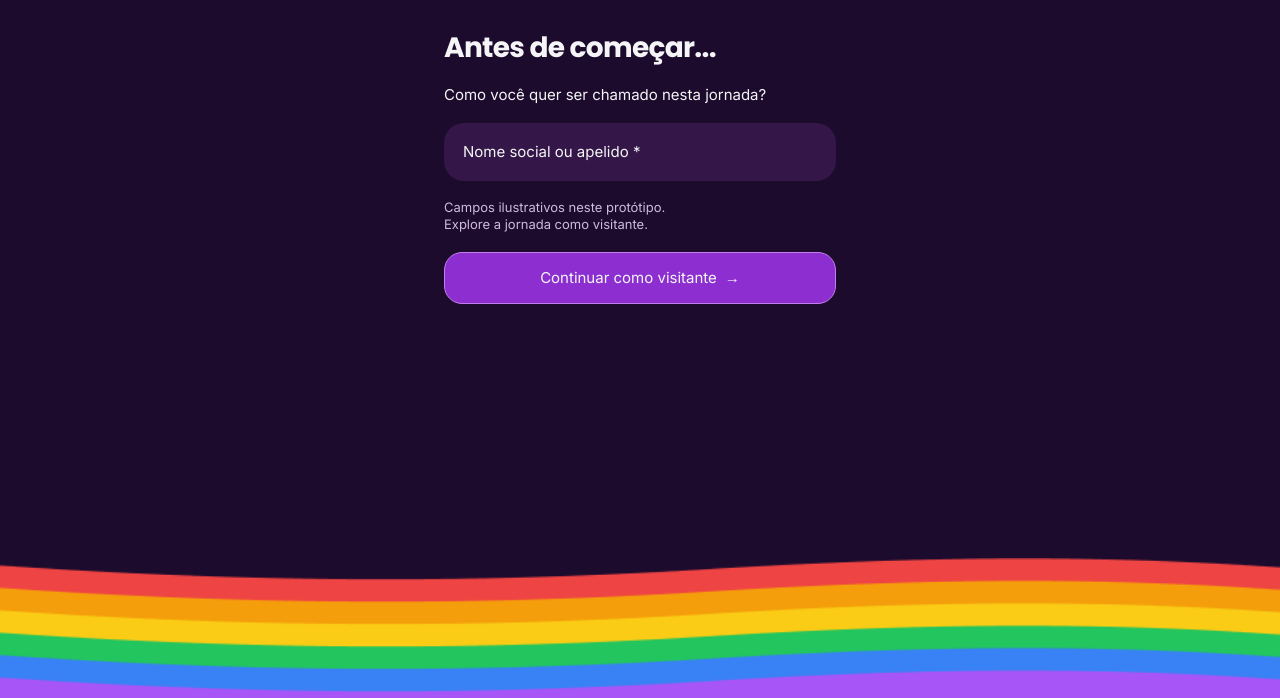
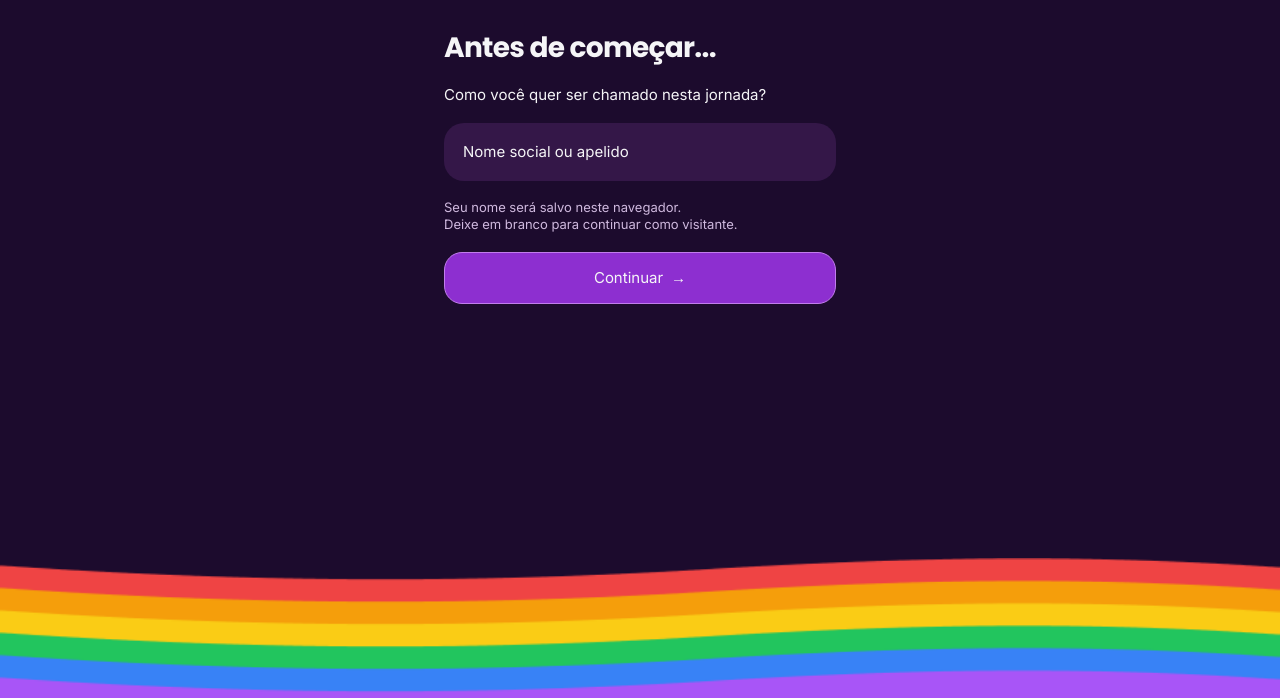
Before and after one commit to icarolimadev/ENTRE-LINHAS, a plain HTML site: page src/pages/identificação.html in a window 1280 px wide. Shown: the part 102-800 px from the top of the page. Drawn offline with Linux system fonts and the light colour scheme.

Commit message:
feat: adiciona as pages de identificação e inicio

```diff
--- a/src/pages/identificação.html
+++ b/src/pages/identificação.html
@@ -21,15 +21,14 @@
             <form class="identificação__formulario">
                 <label class="identificação__rotulo" for="nome">Nome social ou apelido</label>
                 <input class="identificação__campo" type="text" id="nome" name="nome"
-                    placeholder="Nome social ou apelido *" autocomplete="nickname"
+                    placeholder="Nome social ou apelido" autocomplete="nickname"
                     aria-describedby="aviso-prototipo">
-                <p class="identificação__aviso" id="aviso-prototipo">
-                    Campos ilustrativos neste protótipo.<br>
-                    Explore a jornada como visitante.
+                <p class="identificação__aviso" id="aviso-prototipo" aria-live="polite">
+                    Seu nome será salvo neste navegador.<br>
+                    Deixe em branco para continuar como visitante.
                 </p>
 
-                <!-- Botão visual do protótipo; o destino da jornada ainda será definido. -->
-                <button type="button">Continuar como visitante <span aria-hidden="true">→</span></button>
+                <button type="submit">Continuar <span aria-hidden="true">→</span></button>
             </form>
         </section>
 
@@ -38,5 +37,6 @@
         </footer>
     </main>
 
+    <script type="module" src="../data/storage/localstorage.js"></script>
 </body>
 </html>
```
Also changed, not shown: src/pages/inicio.html (+1 -0 lines).
